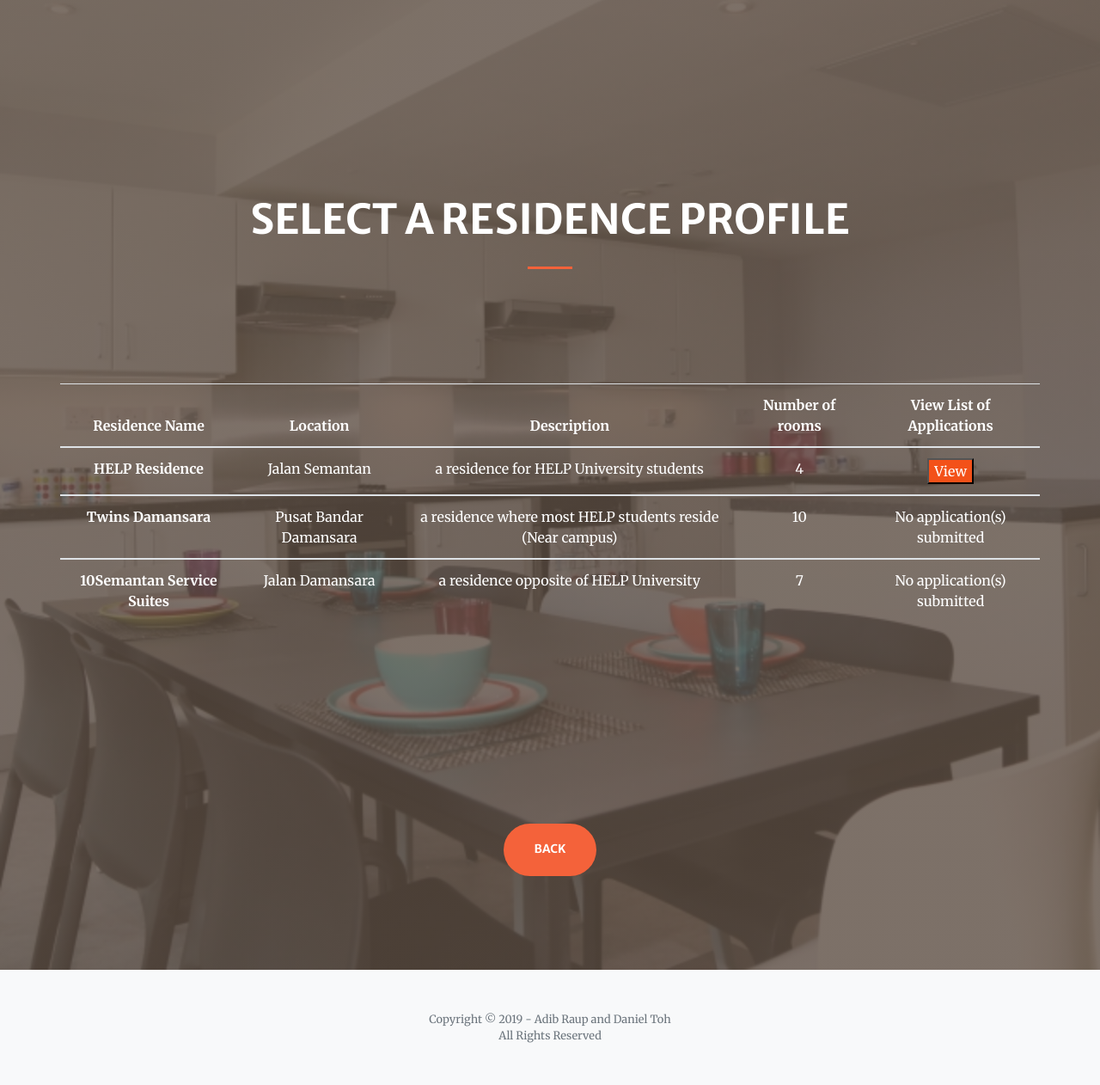
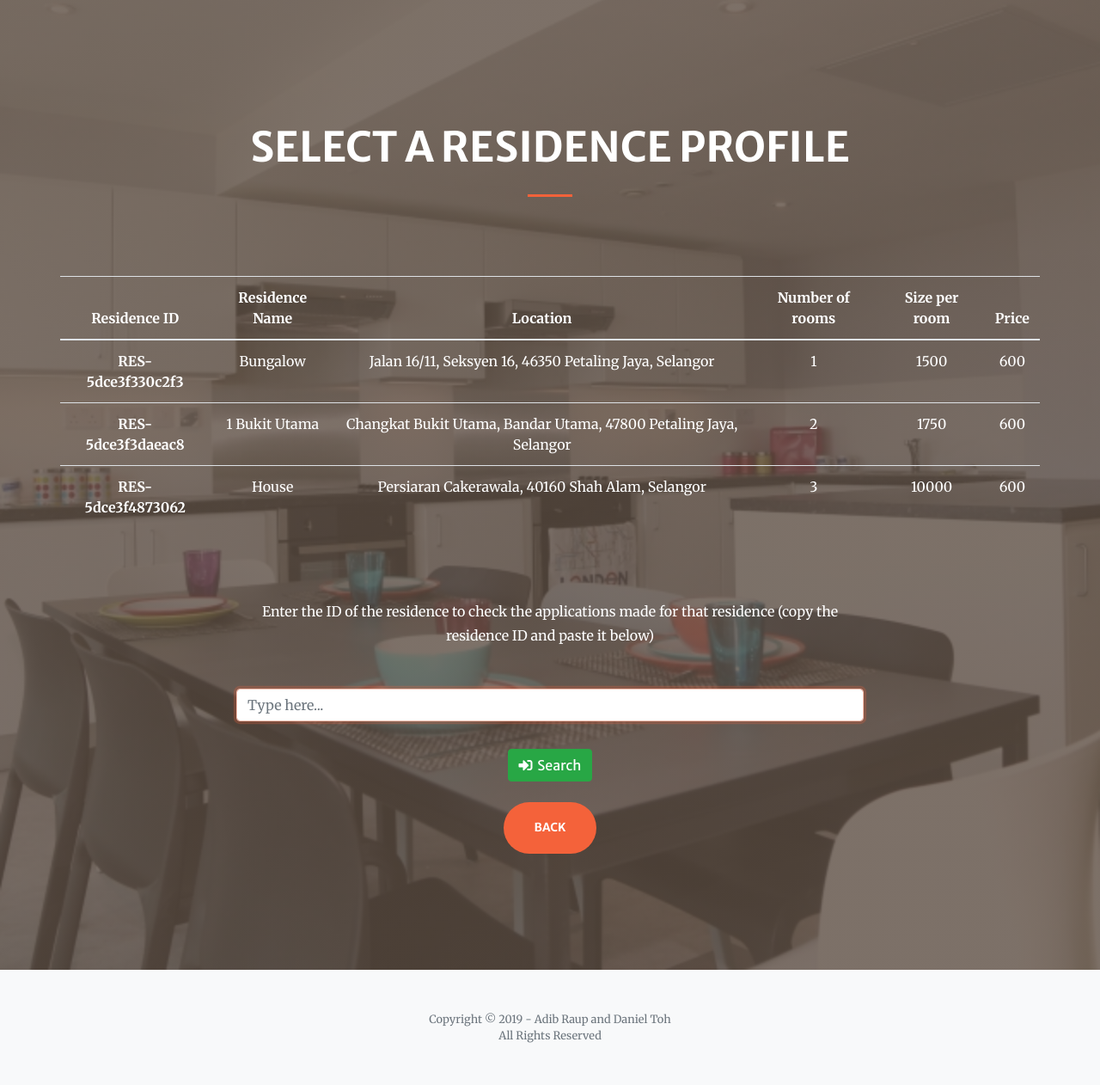
Before and after one commit to danieltoh16/AccommodationFinder, a PHP site: page /landlordViewApplications.php in a window 1280 px wide. Shown: the part 72-1334 px from the top of the page at 86% size. Run offline with PHP 8.4, Linux system fonts and the light colour scheme; a user stored in the database is signed in; data comes from the database, SQL or seed files in the repository.

Commit message:
Update: added functionality for listOfApplications and landlordViewApplications, updated query for createResidenceAction

```diff
--- a/accommodationFinder.sql
+++ b/accommodationFinder.sql
@@ -75,8 +75,8 @@ CREATE TABLE `application` (
 
 INSERT INTO `application` (`applyID`, `applyDate`, `reqMonth`, `reqYear`, `status`, `applyUName`, `resID`, `unitNo`, `duration`) VALUES
 ('APP-5dce3ef54958e', '2018-03-18', 'January', '2020', 'New', 'Jason', 'RES-5dce3f330c2f3', '1', '12 months'),
-('APP-5dce3f04628fa', '2018-08-19', 'February', '2020', 'New', 'James', 'RES-5dce3f3daeac8', '2', '12 months'),
-('APP-5dce3f10dece7', '2019-04-09', 'April', '2020', 'New', 'Jason', 'RES-5dce3f4873062', '3', '18 months');
+('APP-5dce3f04628fa', '2018-08-19', 'February', '2020', 'Waitlist', 'James', 'RES-5dce3f3daeac8', '2', '12 months'),
+('APP-5dce3f10dece7', '2019-04-09', 'April', '2020', 'New', 'Waitlist', 'RES-5dce3f4873062', '3', '18 months');
 
 -- --------------------------------------------------------
 
--- a/landlordViewApplications.php
+++ b/landlordViewApplications.php
@@ -1,3 +1,6 @@
+<?php
+  session_start();
+?>
 <!DOCTYPE html>
 <html lang="en">
 
@@ -9,7 +12,7 @@
   <meta name="author" content="">
 
   <!-- Title displayed on the tab -->
-  <title>View Applications - Applicant</title>
+  <title>View Applications - Landlord</title>
 
   <!-- Font Awesome Icons -->
   <link href="vendor/fontawesome-free/css/all.min.css" rel="stylesheet" type="text/css">
@@ -30,6 +33,8 @@
 </head>
 
 <body id="page-top">
+
+  <form action="searchApplicationAction.php" method="post">
 
   <!-- Navigation bar-->
   <nav class="navbar navbar-expand-lg navbar-light fixed-top py-3" id="mainNav">
@@ -68,47 +73,67 @@
           <table class="table table-hover">
             <thead>
               <tr>
+                <th><font color="white">Residence ID</font></th>
                 <th><font color="white">Residence Name</font></th>
                 <th><font color="white">Location</font></th>
-                <th><font color="white">Description</font></th>
                 <th><font color="white">Number of rooms</font></th>
-                <th><font color="white">View List of Applications</font></th>
+                <th><font color="white">Size per room</font></th>
+                <th><font color="white">Price</font></th>
               </tr>
             </thead>
             <tbody>
+              <?php
+                $servername = "localhost";
+                $username = "root";
+                $password = "";
+
+                $conn = new mysqli($servername, $username, $password);
+
+                if ($conn->connect_error) {
+                    echo("Connection failed: " . $conn->connect_error);
+                }
+                $conn->select_db("accommodationfinder");
+
+                $searchKeyword = "%".$_SESSION["Username"]."%";
+
+                $lq = "SELECT * FROM residence WHERE username LIKE '$searchKeyword'";
+                $res = $conn->query($lq);
+                foreach($res as $opt){
+              ?>
                 <tr>
-                  <th scope="row" class="name"><font color="white">HELP Residence</font></th>
-                  <td class="date"><font color="white">Jalan Semantan</font></td>
-                  <td class="month"><font color="white">a residence for HELP University students</font></td>
-                  <td class="year"><font color="white">4</font></td>
-                  <td class="button"><a href="listOfApplications.html"><font color="white"><button style="background-color:#F35119;
-                  color:white;">View</button></font></a></td>
+                  <th scope="row" name="resid" class="resid" id="resid"><font color="white">
+                    <?php echo $opt['resID']?></font></th>
+                  <td class="name"><font color="white"><?php echo $opt['resName']?></font></td>
+                  <td class="location"><font color="white"><?php echo $opt['address']?></font></td>
+                  <td class="norooms"><font color="white"><?php echo $opt['numUnits']?></font></td>
+                  <td class="sizeroom"><font color="white"><?php echo $opt['sizePerUnit']?></font></td>
+                  <td class="price"><font color="white"><?php echo $opt['monthlyRental']?></font></td>
                 </tr>
-            </tbody>
-            <tbody>
-                <tr>
-                  <th scope="row" class="name"><font color="white">Twins Damansara</font></th>
-                  <td class="date"><font color="white">Pusat Bandar Damansara</font></td>
-                  <td class="month"><font color="white">a residence where most HELP students reside (Near campus)</font></td>
-                  <td class="year"><font color="white">10</font></td>
-                  <td class="status"><font color="white">No application(s) submitted</font></td>
-                </tr>
-            </tbody>
-            <tbody>
-                <tr>
-                  <th scope="row" class="name"><font color="white">10Semantan Service Suites</font></th>
-                  <td class="date"><font color="white">Jalan Damansara</font></td>
-                  <td class="month"><font color="white">a residence opposite of HELP University</font></td>
-                  <td class="year"><font color="white">7</font></td>
-                  <td class="status"><font color="white">No application(s) submitted</font></td>
-                </tr>
+              <?php }?>
             </tbody>
           </table>
-        <br><br>
-        <a class="btn btn-primary btn-xl js-scroll-trigger" href="landlordHome.html">Back</a>
+          <div class="col-lg-8 align-self-baseline">
+            <p class="text-white-75 font-weight-light mb-5"><font size="3" color="white"><b>Enter the ID of the
+              residence to check the applications made for that residence (copy the residence ID and paste it below)</b></font></p>
+            <div class="form-group has-danger">
+                <label class="sr-only" for="search">Search</label>
+                <div class="input-group mb-2 mr-sm-2 mb-sm-0">
+                    <input type="search" name="room" class="form-control" id="room"
+                    placeholder="Type here..." required autofocus ></input>
+                </div>
+            </div>
+            <div class="row" style="padding-top: 1rem">
+                <div class="col-md-3"></div>
+                <div class="col-md-6">
+                    <button type="submit" class="btn btn-success"><i class="fas fa-sign-in-alt"></i>&nbsp  Search</button>
+                </div>
+            </div><br>
+            <a class="btn btn-primary btn-xl js-scroll-trigger" href="searchAccommodation.html">Back</a>
+          </div>
       </div>
     </div>
   </header>
+</form>
 
   <!-- Footer -->
   <!-- This section shows the copyright of the website-->
```
Also changed, not shown: createResidenceAction.php (+4 -3 lines), landlordHome.php (+104 -0 lines), listOfApplications.php (renamed from listOfApplications.html, +59 -27 lines), searchApplicationAction.php (added, +31 -0 lines).
